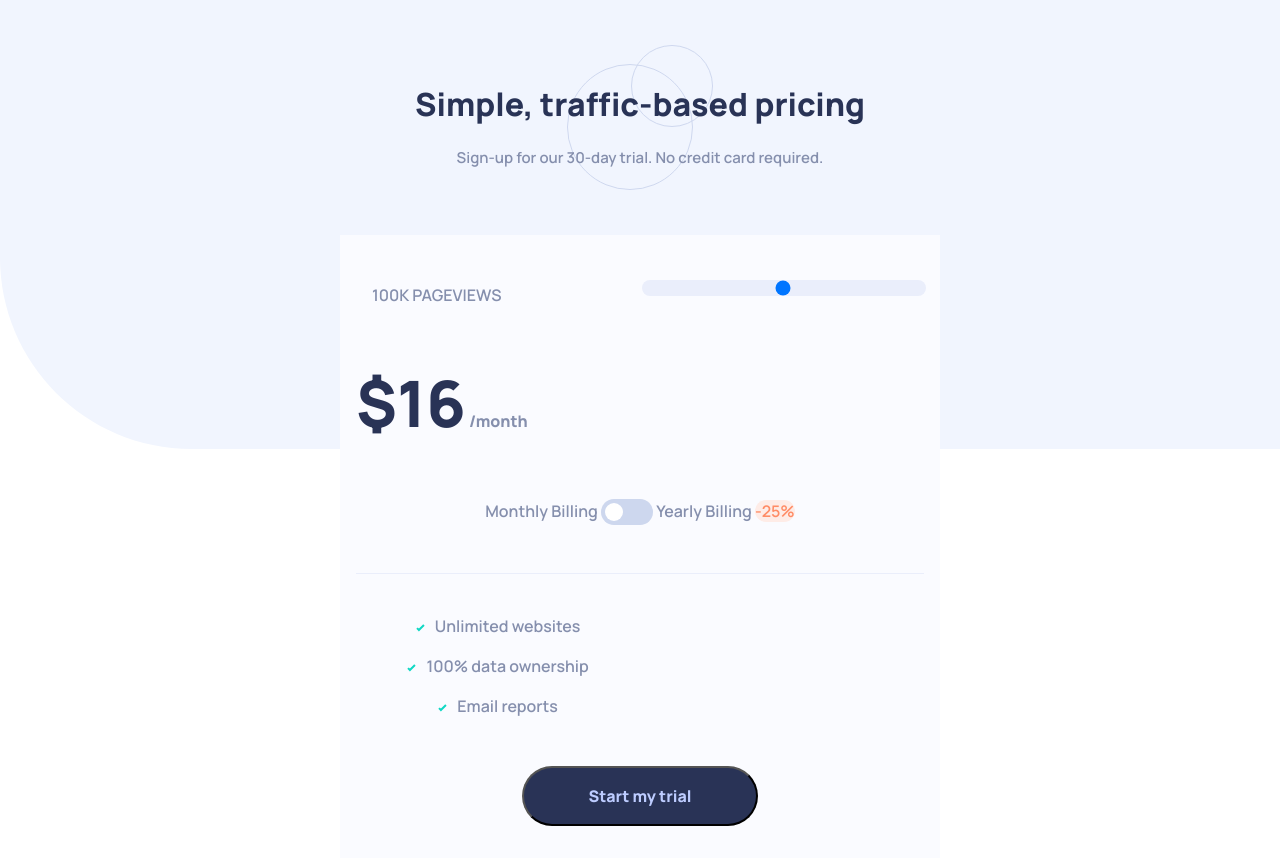
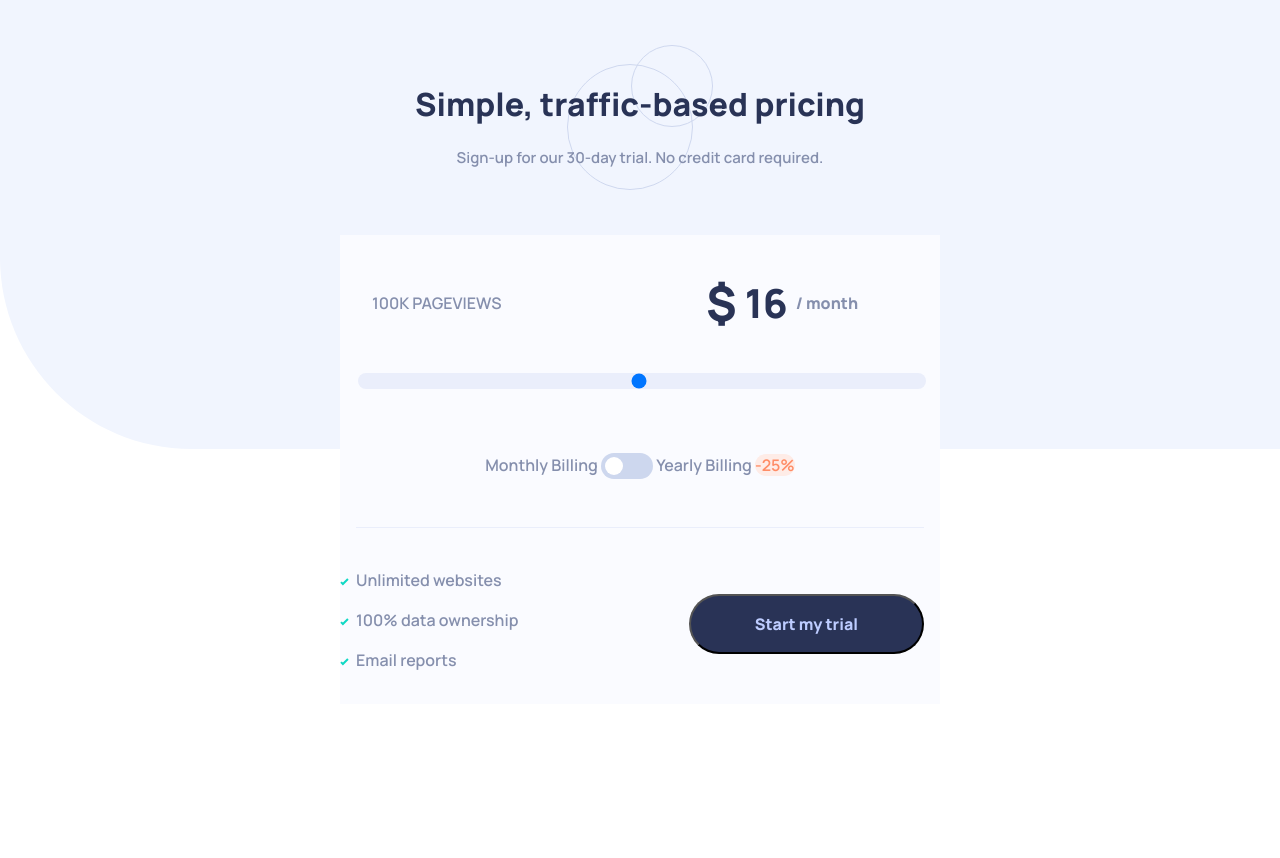
Before and after one commit to WujekStefan/interactive-pricing-component, a plain HTML site: page index.html in a window 1280 px wide. After the commit the page ends 800 px from the top, so only its background shows below. Drawn offline with Linux system fonts and the light colour scheme.

Commit message:
Project done

```diff
--- a/app.js
+++ b/app.js
@@ -20,7 +20,7 @@ function calculateCosts(value) {
   } else if (value <= 1000000){
     result = 36.00;
   }
-  return `$${result}`;
+  return result;
 }
 
 sale.addEventListener('click', ()=> {
--- a/index.html
+++ b/index.html
@@ -37,9 +37,13 @@
               value="500000"
               step="10000"
             />
-            <span class="hero__text text-neutral-300 font-bolder">
-              <span id="price">$16</span>
-              <span class="text-neutral-250">/month</span>
+            <span
+              id="text__price"
+              class="hero__text text-neutral-300 font-bolder"
+            >
+              <span id="dollar_sign">$</span>
+              <span id="price">16</span>
+              <span class="text-neutral-250">/ month</span>
             </span>
           </div>
           <div class="hero__text">
@@ -58,7 +62,7 @@
           <div
             class="hero__content flex flex-col items-center justify-center gap-100"
           >
-            <div class="wrapper flex flex-col items-center justify-center">
+            <div class="box flex flex-col items-center justify-center">
               <ul class="list" role="list">
                 <li>
                   <span class="text-neutral-250 font-semibold"
--- a/style.css
+++ b/style.css
@@ -286,7 +286,9 @@ select {
   font-size: 4rem;
 }
 
-
+#dollar_sign {
+  font-size: 3rem;
+}
 
 .hero__input {
   width: 100%;
@@ -439,13 +441,42 @@ input:checked + .slider:before {
   }
 
   .hero__input{
-    grid-template-rows: 2;
-    grid-template-columns: 1 / span 2;
+    grid-row: 2;
+    grid-column: 1 / span 2;
   }
 
-  .wrapper.hero__text:last-child{
-    grid-template-rows: 1;
-    grid-template-columns: 2 / span 1;
+  #text__price{
+    grid-row: 1;
+    grid-column: 2;
+    display: flex;
+    align-items: center;
+    justify-content: center;
+    gap: 0.5rem;
   }
 
+  #price{
+    font-size: 2.5rem;
+  }
+
+  .hero__content {
+    flex-direction: row;
+    justify-content: space-between;
+    gap: 0;
+  }
+
+  .box{
+    align-items: start;
+  }
+
+  .hero__content div{
+    width: 40%;
+  }
+
+  .list{
+    text-align: start;
+  }
+
+  .list li{
+    list-style-position:unset;
+  }
 }
```
